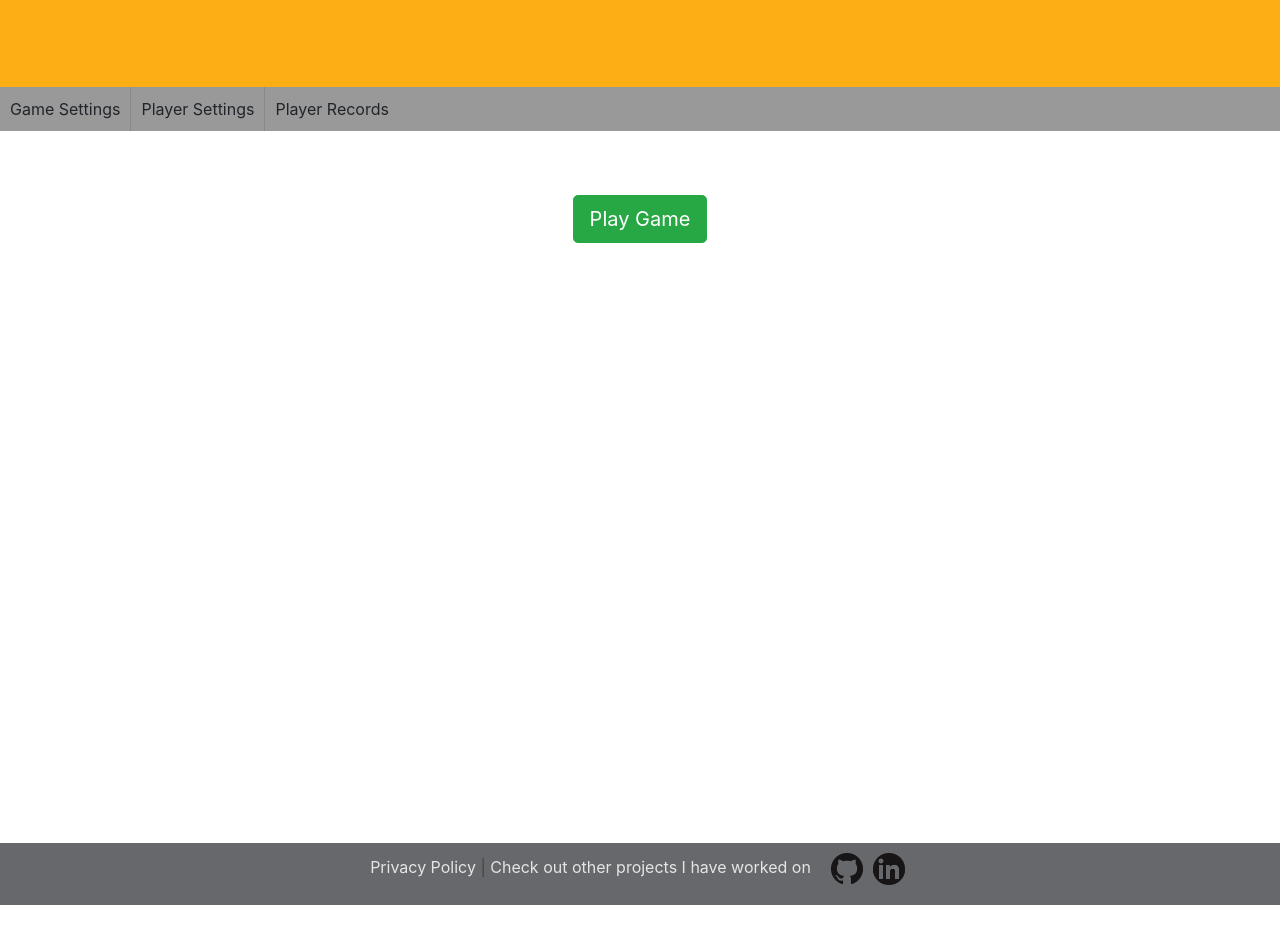
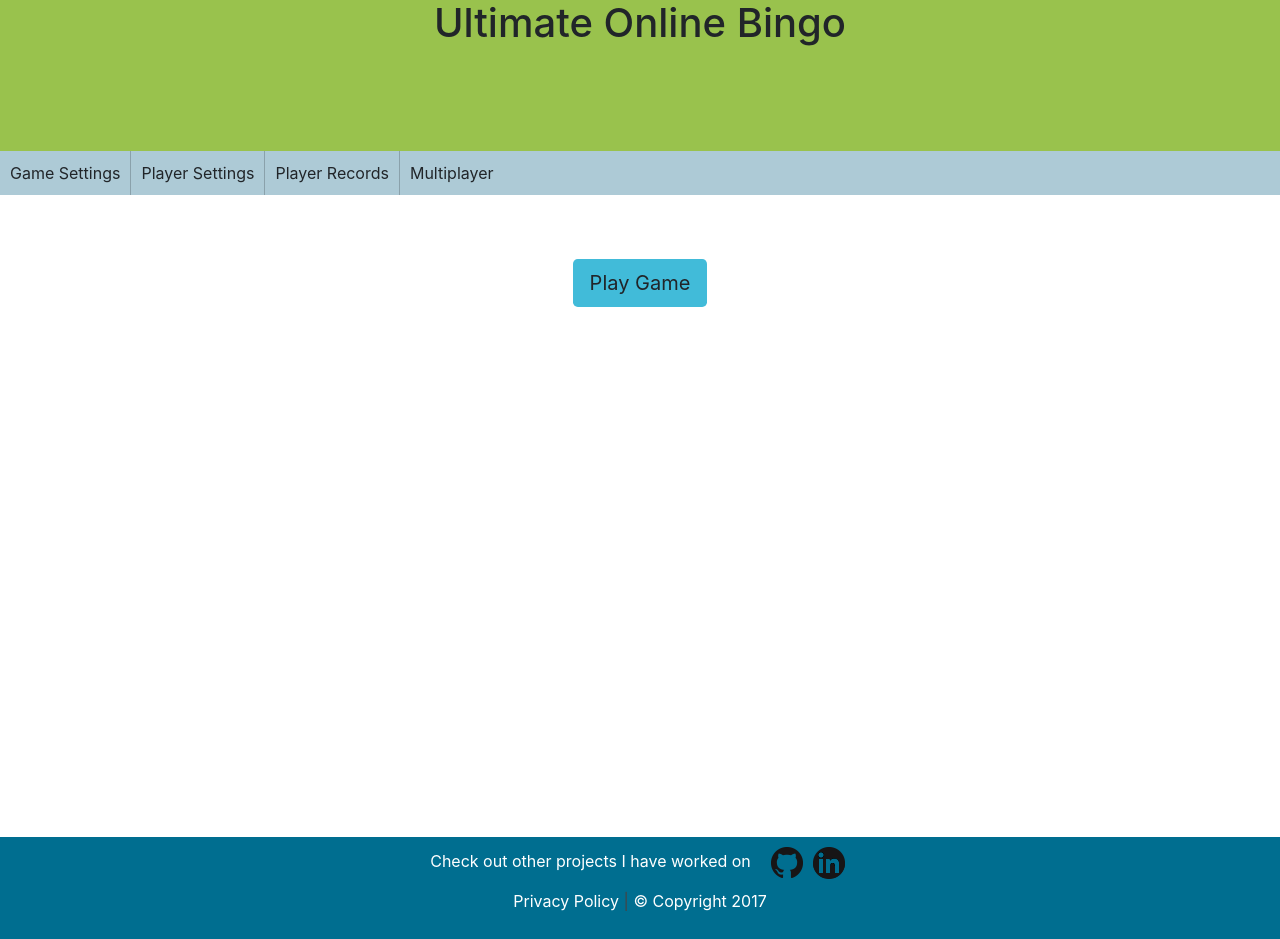
Before and after one commit to Domenick97/Bingo, an Angular app: page /home in a window 1280 px wide. Shown: the part 97-1036 px from the top of the page. Before the commit the page ends 1002 px from the top, so only its background shows below. Built offline with nearby package versions, Linux system fonts and the light colour scheme.

Commit message:
Changed coloring and cards fill with correct numbers

```diff
--- a/src/app/bingo/bingo.component.ts
+++ b/src/app/bingo/bingo.component.ts
@@ -1,6 +1,6 @@
 import {Component, OnInit} from '@angular/core';
-import {BingoCell} from '../models/bingo-cell';
-import {BingoCard} from '../models/bingo-card';
+import {BingoCell} from '../model/bingo-cell';
+import {BingoCard} from '../model/bingo-card';
 
 @Component({
   selector: 'app-bingo',
--- a/src/app/footer/footer.component.css
+++ b/src/app/footer/footer.component.css
@@ -1,11 +1,12 @@
 footer {
   padding: 10px;
-  background-color: #66686b;
+  /*background-color: #66686b;*/
+  background-color: #006e90;
   text-align: center;
 }
 
 #privacy-policy-toggle {
-  color: #e5e5e5;
+  color: #fff;
 }
 
 #privacy-policy-toggle:hover {
@@ -15,7 +16,7 @@ footer {
 
 .footer-content {
   display: inline-block;
-  color: #e5e5e5;
+  color: #fff;
 }
 
 .link-image {
--- a/src/app/footer/footer.component.html
+++ b/src/app/footer/footer.component.html
@@ -6,13 +6,17 @@
     </button>
   </div>
   <div class="modal-body">
-    <p>Like many other website developers, I use Google Analytics on domenickdibiase.com. Google Analytics is software that fetchs data about my visitors (you). With it I use the data to improve my site to better suite my vistitors.</p>
-    <p class="prompt">What does Google Analytics record?</p>
-    <p>Google Analytics records what website you came from to get here, how long you stay here for, what kind of computer you're using, and much more anonymous infromation.</p>
+    <h5>Why use Google Analytics?</h5>
+    <p>Like many other website developers, I use Google Analytics on https://domenick97.github.io/Bingo/. Google
+      Analytics is software that fetchs data about my visitors (you) and with it I use the data to improve my site to
+      better them.</p>
+    <h5>What does Google Analytics record?</h5>
+    <p>Google Analytics records what website you came from to get here, how long you stay here for, what kind of
+      computer you're using, and much more anonymous infromation.</p>
     <p>With this, all of my activity falls within the bounds of the /Google Analytics Terms of Service/.</p>
-    <p class="prompt">Want to opt out of tracking?</p>
-    <p>Refer to Google's Privacy and Terms page to learn more about how to opt out of Google's advertising tracking cookie.</p>
-    <p class="prompt"><br/>&copy; Copyright 2017</p>
+    <h5>Want to opt out of tracking?</h5>
+    <p>Refer to Google's Privacy and Terms page to learn more about how to opt out of Google's advertising tracking
+      cookie.</p>
   </div>
   <div class="modal-footer">
     <button type="button" class="btn btn-light" (click)="c('Close click')">Close</button>
@@ -22,12 +26,20 @@
 <footer>
   <div class="container-fluid">
     <div class="footer-content">
-      <p><span id="privacy-policy-toggle" (click)="openPrivacyPolicyModal(privacyPolicy)">Privacy Policy</span><span style="color:#444"> |</span> Check out other projects I have worked on</p>
+      <p>Check out other projects I have worked on</p>
     </div>
 
     <div class="footer-content" id="links">
-      <a class="link-image" href="https://github.com/Domenick97" target="_blank" id="first"><img src="../assets/github.png" alt="GitHub"/></a>
-      <a class="link-image" href="https://linkedin.com/in/domenickd" target="_blank" ><img src="../assets/lin.png" alt="LinkedIn"/></a>
+      <a class="link-image" href="https://github.com/Domenick97" target="_blank" id="first"><img
+        src="../assets/github.png" alt="GitHub"/></a>
+      <a class="link-image" href="https://linkedin.com/in/domenickd" target="_blank">
+        <img src="../assets/lin.png" alt="LinkedIn"/></a>
+    </div><br/>
+
+    <div class="footer-content">
+      <p><span id="privacy-policy-toggle"
+                              (click)="openPrivacyPolicyModal(privacyPolicy)">Privacy Policy</span><span
+        style="color:#444"> |</span> &copy; Copyright 2017</p>
     </div>
   </div>
 </footer>
--- a/src/app/landing-page/landing-page.component.html
+++ b/src/app/landing-page/landing-page.component.html
@@ -1,6 +1,6 @@
 <style>
   nav {
-    background-color: #999;
+    background-color: #adcad6;
   }
   nav ul{
     list-style: none;
@@ -9,33 +9,44 @@
   }
 
   nav li{
-    background-color: #999;
     display: inline-block;
     padding: 10px;
   }
 
   nav li:hover{
-    background-color: #555;
+    background-color: #9bb5c0;
     cursor: pointer;
+  }
+
+  #play-btn{
+    background-color: #41bbd9;
+    transition: .4s;
+  }
+
+  #play-btn:hover{
+    /*background-color: #2d8297;*/
+    /*background-color: #3aa8c3;*/
+    background-color: #3495ad;
   }
 </style>
 
-<section class="container-fluid" style="margin-bottom: 600px">
-  <div class="row" style="background-color: #fdae14 ">
-    <div style="margin: 3em auto 5em auto; ">
-      <h1>Welcome to bingo</h1>
+<section class="container-fluid" style="margin-bottom: 530px">
+  <div class="row" style="background-color: #99c24d ">
+    <div style="margin: 6em auto 6em auto; ">
+      <h1>Ultimate Online Bingo</h1>
     </div>
   </div>
   <nav class="row">
   <ul>
     <li>Game Settings</li>
-    <li style="border-left: solid 1px #888;">Player Settings</li>
-    <li style="border-left: solid 1px #888;">Player Records</li>
+    <li style="border-left: solid 1px #8aa1ab;">Player Settings</li>
+    <li style="border-left: solid 1px #8aa1ab;">Player Records</li>
+    <li style="border-left: solid 1px #8aa1ab;">Multiplayer</li>
   </ul>
 </nav>
 
   <div class="row justify-content-center" style="margin-top: 4em;">
-    <button class="btn btn-lg btn-success" (click)="navToPlayGame()">
+    <button class="btn btn-lg" id="play-btn" (click)="navToPlayGame()">
       Play Game
     </button>
   </div>
--- /dev/null
+++ b/src/app/model/bingo-card.ts
@@ -0,0 +1,55 @@
+import {BingoCell} from './bingo-cell';
+
+export class BingoCard {
+  cells: BingoCell[][];
+
+  constructor() {
+    this.cells = [];
+    this.fillInCard();
+  }
+
+
+  fillInCard() {
+    let idCounter = 0;
+    let additions = [];
+    for(let i = 0; i < 5; i++){
+      additions.push(this.getRandomColumnNumbers());
+    }
+
+    for (let i = 0; i < 5; i++) {
+      this.cells[i] = [];
+
+      for (let j = 0; j < 5; j++) {
+        this.cells[i][j] = new BingoCell(idCounter++, (j * 15 + additions[j][i]));
+      }
+    }
+
+    this.cells[2][2] = new BingoCell(this.cells[2][2].id, 'Free');
+  }
+
+  getRandomColumnNumbers(): number[] {
+    let colNumbers = [];
+    while (colNumbers.length < 5) {
+      let num = Math.floor(Math.random() * 15) + 1;
+      if (!this.contains(colNumbers, num)) {
+        colNumbers.push(num);
+      }
+    }
+    return colNumbers;
+
+  }
+
+  contains(numArray: number[], num: number): boolean {
+    for (let i = 0; i < numArray.length; i++) {
+      if (num == numArray[i]) {
+        return true;
+      }
+    }
+
+    return false;
+  }
+
+  hasBingo(): boolean {
+    return false;
+  }
+}
--- a/src/app/models/bingo-card.ts
+++ /dev/null
@@ -1,26 +0,0 @@
-import {BingoCell} from './bingo-cell';
-
-export class BingoCard {
-  cells: BingoCell[][];
-
-  constructor() {
-    this.cells = [];
-    this.fillInCard();
-  }
-
-
-  fillInCard() {
-    let idCounter = 0;
-    for (let i = 0; i < 5; i++) {
-      this.cells[i] = [];
-
-      for (let j = 0; j < 5; j++) {
-        if (i == 2 && j == 2)
-          this.cells[i][j] = new BingoCell(idCounter++, 'Free');
-        else
-          this.cells[i][j] = new BingoCell(idCounter++, 'F');
-      }
-    }
-
-  }
-}
```
Also changed, not shown: src/app/model/bingo-cell.ts (renamed from src/app/models/bingo-cell.ts).
